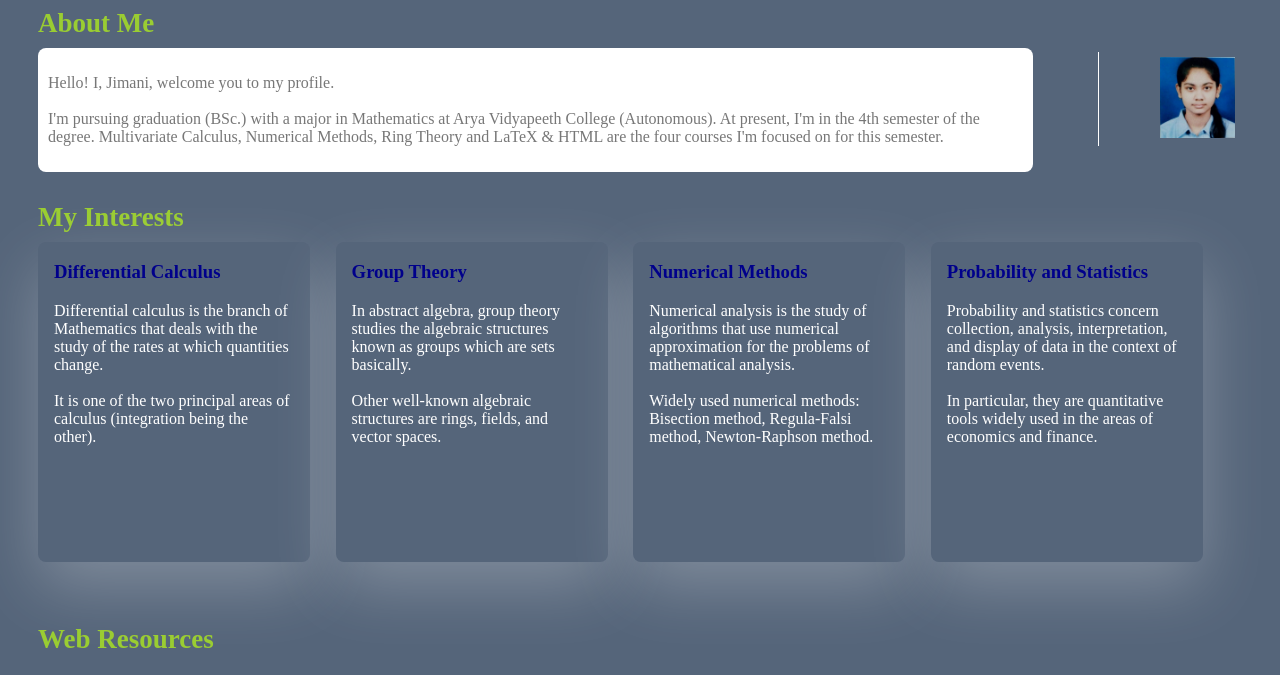
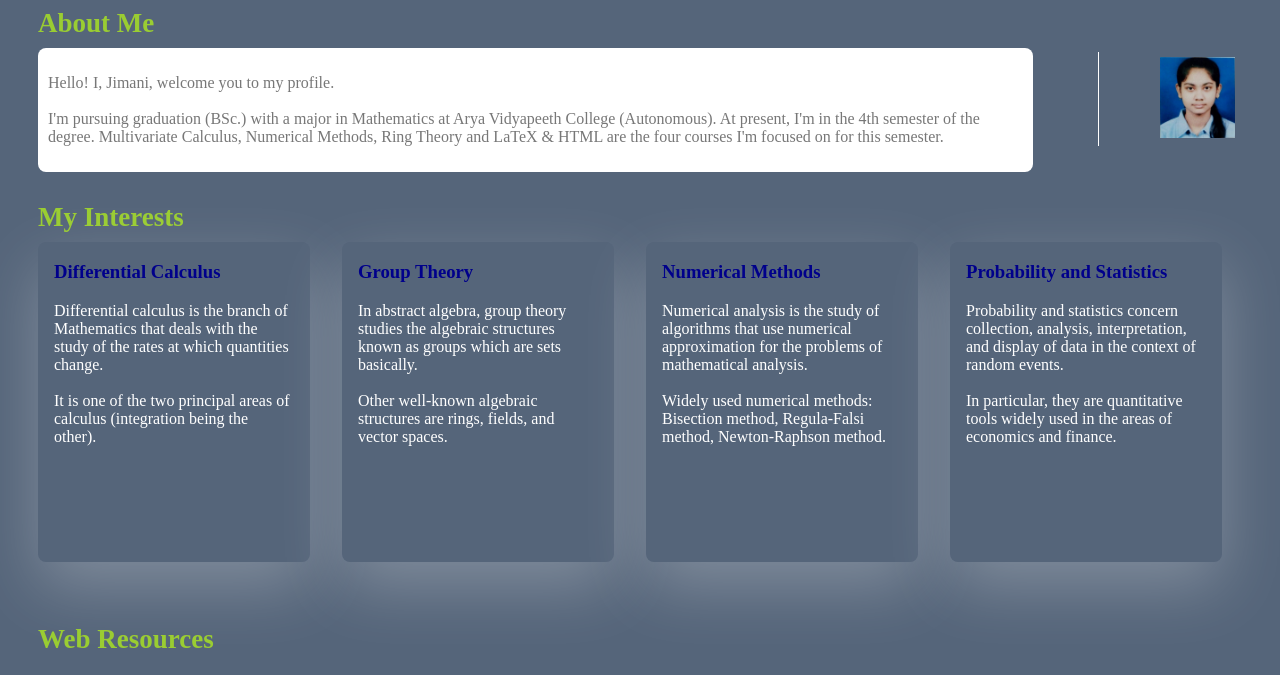
Before and after one commit to jyootimoy-kakoty/assignment, a plain HTML site: page index.html in a window 1280 px wide. Shown: the part 104-779 px from the top of the page. Drawn offline with Linux system fonts and the light colour scheme.

Commit message:
#header span:hover color updated, and .card margin updated for .card:nth-child(4n+0)

```diff
--- a/styles.css
+++ b/styles.css
@@ -16,7 +16,7 @@ body {
 }
 
 #header span:hover {
-    font-weight:600;
+    color: #7409d7;
     cursor: pointer;
 }
 
@@ -94,7 +94,7 @@ body {
 .card {
     height: 20rem;
     width: 15rem;
-    margin-right: 1.35rem;
+    margin-right: 1.75rem;
     margin-bottom: 2rem;
     padding: 0rem 1rem;
     /*justify-content: space-evenly;*/
@@ -105,6 +105,10 @@ body {
     /*box-shadow: 0 1px 3px 0 #d4d4d5, 0 0 0 1px #d4d4d5;*/
     box-shadow: 0 1.5rem 4rem rgb(255 255 255 / 25%);
     border-radius: 8px;
+}
+
+.card:nth-child(4n+0) {
+    margin-right: 0rem;
 }
 
 .card:hover {
```
